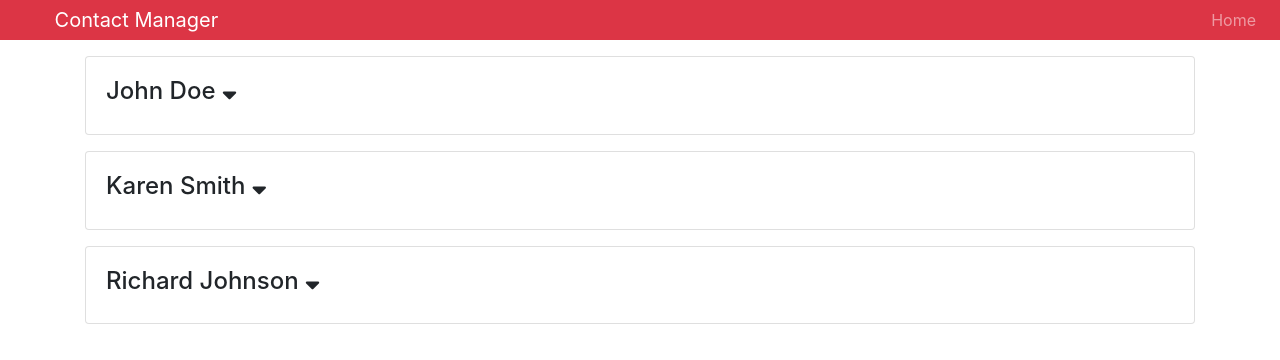
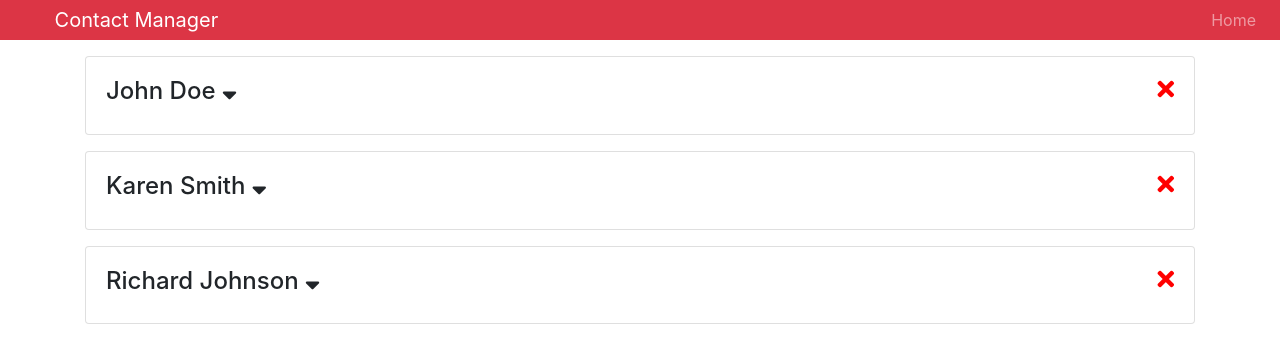
Before and after one commit to kpruehss/contactmanager, a React (Create React App) app: page / in a window 1280 px wide. Shown: the top 360 px of the page. Built offline with nearby package versions, Linux system fonts and the light colour scheme.

Commit message:
implemented deleting of contacts

```diff
--- a/package.json
+++ b/package.json
@@ -6,6 +6,7 @@
     "bootstrap": "^4.1.3",
     "jquery": "^3.3.1",
     "popper": "^1.0.1",
+    "prettier": "^1.13.7",
     "react": "^16.4.1",
     "react-dom": "^16.4.1",
     "react-scripts": "1.1.4"
@@ -15,5 +16,8 @@
     "build": "react-scripts build",
     "test": "react-scripts test --env=jsdom",
     "eject": "react-scripts eject"
+  },
+  "devDependencies": {
+    "eslint-plugin-prettier": "^2.6.2"
   }
 }
--- a/src/App.js
+++ b/src/App.js
@@ -9,7 +9,7 @@
   render() {
     return (
       <div className="App">
-        <Header branding='Contact Manager'/>
+        <Header branding="Contact Manager" />
         <div className="container">
           <Contacts />
         </div>
--- a/src/components/Contact.js
+++ b/src/components/Contact.js
@@ -1,39 +1,49 @@
 import React, { Component } from 'react';
 import PropTypes from 'prop-types';
 
-
 class Contact extends Component {
   state = {
-    showContactInfo: false
-  }
+    showContactInfo: false,
+  };
 
-  handleShowClick = e => {
+  onShowClick = e => {
     // toggle showContactInfo
-    this.setState({showContactInfo: !this.state.showContactInfo})
-  }
+    this.setState({ showContactInfo: !this.state.showContactInfo });
+  };
+
+  onDeleteClick = e => {
+    this.props.deleteClickHandler();
+  };
 
   render() {
-    const {name, email, phone} = this.props.contact;
+    const { name, email, phone } = this.props.contact;
     const { showContactInfo } = this.state;
 
     return (
-      <div className='card card-body mb-3'>
-        <h4>{name} <i className="fas fa-sort-down"
-          onClick={this.handleShowClick} />
+      <div className="card card-body mb-3">
+        <h4 onClick={this.onShowClick}>
+          {name}{' '}
+          <i className="fas fa-sort-down" style={{ cursor: 'pointer' }} />
+          <i
+            className="fas fa-times"
+            style={{ cursor: 'pointer', float: 'right', color: 'red' }}
+            onClick={this.onDeleteClick}
+          />
         </h4>
         {showContactInfo ? (
-        <ul className='list-group'>
-          <li className='list-group-item'>Email: {email}</li>
-          <li className='list-group-item'>Phone: {phone}</li>
-        </ul>
-        ) : null }
+          <ul className="list-group">
+            <li className="list-group-item">Email: {email}</li>
+            <li className="list-group-item">Phone: {phone}</li>
+          </ul>
+        ) : null}
       </div>
     );
   }
 }
 
 Contact.propTypes = {
-  contact: PropTypes.object.isRequired
+  contact: PropTypes.object.isRequired,
+  deleteClickHandler: PropTypes.func.isRequired,
 };
 
 export default Contact;
--- a/src/components/Contacts.js
+++ b/src/components/Contacts.js
@@ -8,26 +8,35 @@
         id: 1,
         name: 'John Doe',
         email: 'jdoe@gmail.com',
-        phone: '555-555-5555'
+        phone: '555-555-5555',
       },
       {
         id: 2,
         name: 'Karen Smith',
         email: 'karen@gmail.com',
-        phone: '666-666-6666'
+        phone: '666-666-6666',
       },
       {
         id: 3,
         name: 'Richard Johnson',
         email: 'dick@gmail.com',
-        phone: '616-616-6969'
-      }
-    ]
+        phone: '616-616-6969',
+      },
+    ],
   };
 
+  deleteContact = id => {
+    const { contacts } = this.state;
+
+    const newContacts = contacts.filter(contact => contact.id !== id);
+
+    this.setState({
+      contacts: newContacts,
+    });
+  };
 
   render() {
-    const {contacts} = this.state;
+    const { contacts } = this.state;
     return (
       // React.Fragment used instead of div. Won't be rendered
       <React.Fragment>
@@ -35,6 +44,7 @@
           <Contact
             key={contact.id}
             contact={contact}
+            deleteClickHandler={this.deleteContact.bind(this, contact.id)}
           />
         ))}
       </React.Fragment>
```
Also changed, not shown: src/components/Header.js (+8 -5 lines), .eslintrc.json, 1 other file (tests, documents, lock files or other folders).
